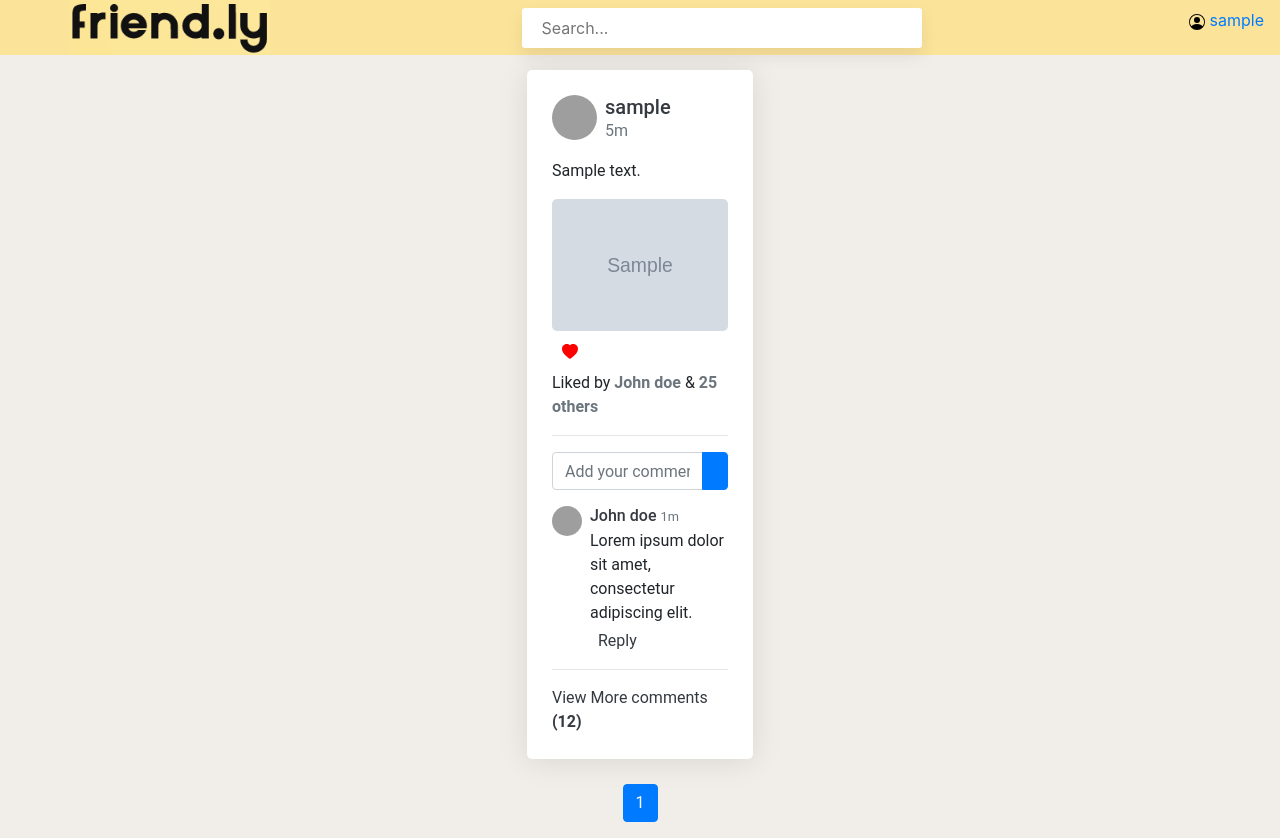
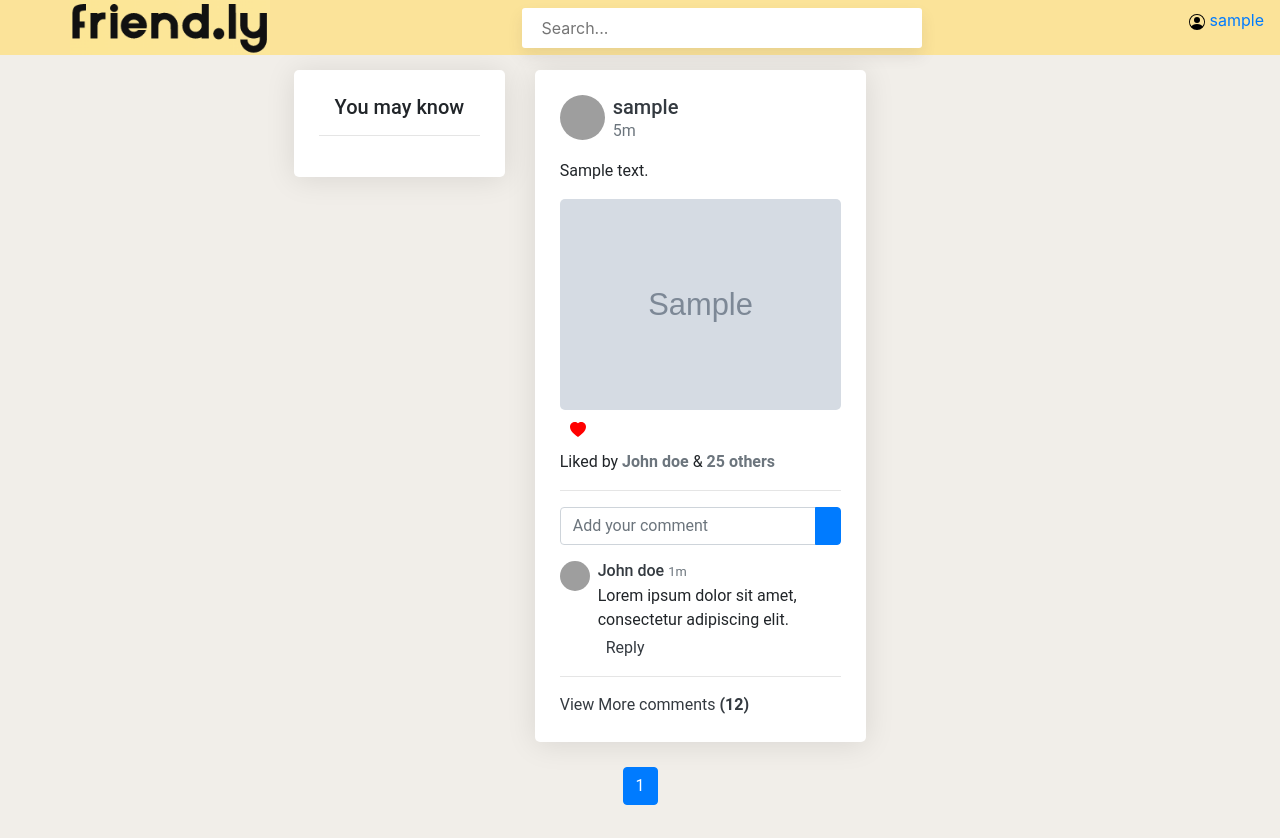
Before and after one commit to KevinKingslin/Network, a Django app: page / in a window 1280 px wide. After the commit the page ends 805 px from the top, so only its background shows below. Run offline with Django 3.2, Linux system fonts and the light colour scheme; a user stored in the database is signed in; tables that the repository leaves empty hold one stand-in row (values such as "Sample post"); grey boxes marked "Sample" are stand-in pictures; some libraries are stand-ins or nearby versions; grey boxes are pictures that could not be loaded.

Commit message:
Added you may know section

```diff
--- a/network/templates/network/index.html
+++ b/network/templates/network/index.html
@@ -61,7 +61,7 @@
             </li>
         </ul>
     </div> -->
-    <div style="display: flex;justify-content: center; align-items: center;">
+    <div class="container" style="display: flex;justify-content: center">
         <div>
             <!-- <div class="newPostFormContainer">
                 <form method="POST" action="{% url 'createPost' %}" enctype="multipart/form-data" style="display: flex; padding-top: 2px;">
@@ -81,11 +81,35 @@
                 </form>
             </div> -->
 
+
+
             <!--Post Template -->
-        {% if postCount != 0 %}
+
+        <div class="row">
+                <div class="col-sm-4 fixed">
+
+                    <div class="post-block">
+                        <h5 style="font: 30px; text-align: center;">You may know</h5>
+                        <hr>
+                        {% if RecommendListCount != 0 %}
+                        {% for user in RecommendList %}
+                        <div>
+                            <img src="media/images/user1.jpg" alt="User" class="author-img" style="float: left; margin-right: 20px;">
+                            <div style="margin-left: 70px;">
+                                <p class="mb-0"><a href="#" class="text-dark">{{ user }}</a></p>
+                                <p>Followed by kevin._.kingslin + 3 more</p>
+                            </div>
+                            <hr>
+                        </div>
+                        {% endfor %}
+                        {% endif %}
+                    </div>
+
+                </div>
+
+            <div class="col-sm-6 scollit">
+            {% if postCount != 0 %}
         {% for post in posts %}
-        <div class="row">
-            <div class="col-sm-6 offset-sm-3">
                 <div class="post-block">
                     <div class="d-flex justify-content-between">
                         <div class="d-flex mb-3">
@@ -160,10 +184,11 @@
                         <a href="#!" class="text-dark">View More comments <span class="font-weight-bold">(12)</span></a>
                     </div>
                 </div>
+                {% endfor %}
+                {% endif %}
             </div>
         </div>
-        {% endfor %}
-        {% endif %}
+
 
         </div>
     </div>
```
